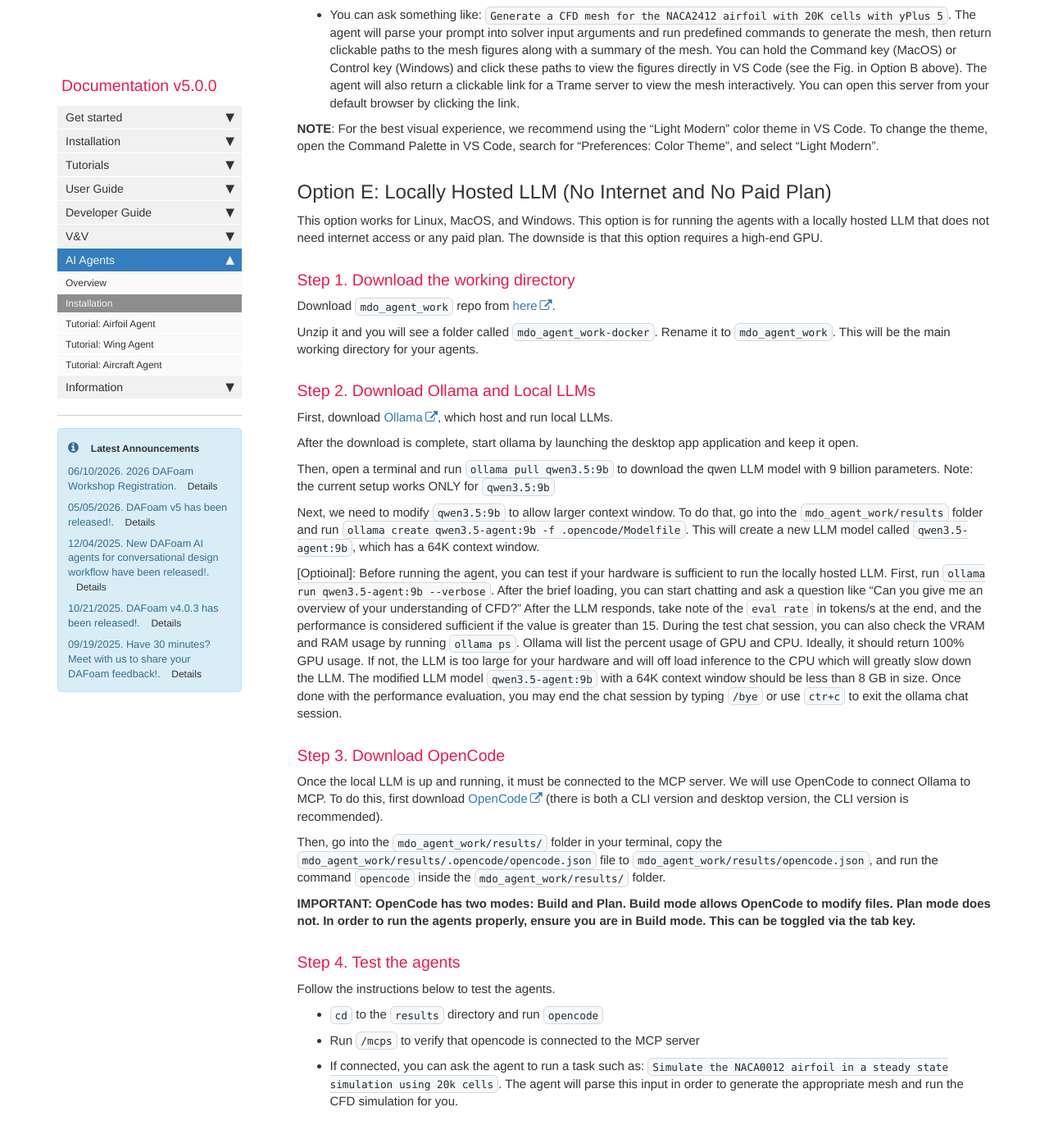
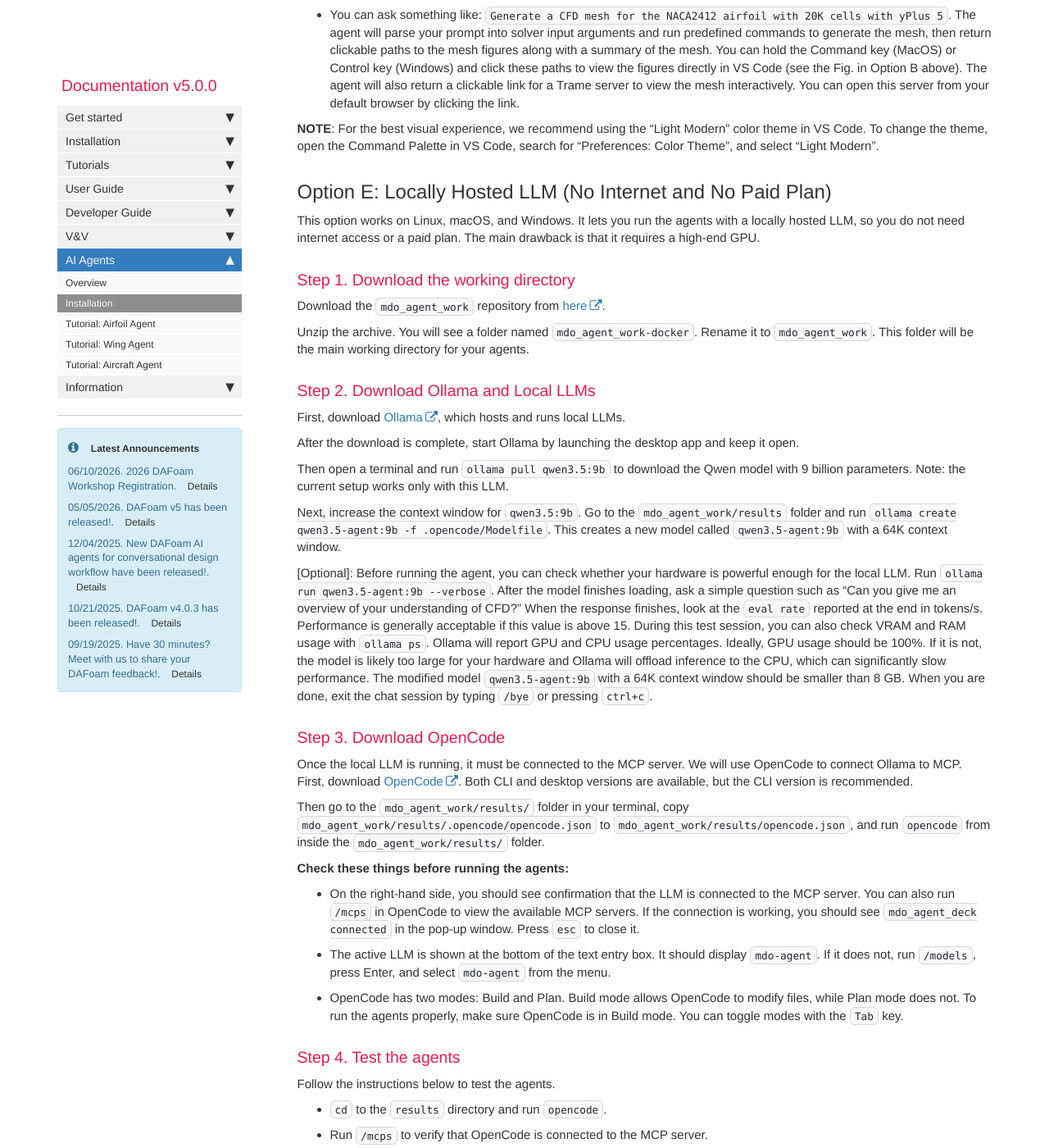
Before and after one commit to DAFoam/DAFoam.github.io, a Jekyll site: the page built from pages/mydoc/mydoc_ai_agent_installation.md, in a window 1280 px wide and 1400 px high, scrolled down 8535 px. Shown: the whole window at 82% size. Built offline with Jekyll 4.4.1, drawn with Linux system fonts in a browser that asks for light colours; comment, search, counter and statistics services are not loaded; some of the changed text lies outside the part shown.

Commit message:
content update

```diff
--- a/pages/mydoc/mydoc_ai_agent_installation.md
+++ b/pages/mydoc/mydoc_ai_agent_installation.md
@@ -324,41 +324,43 @@ agent --yolo
 
 ## Option E: Locally Hosted LLM (No Internet and No Paid Plan)
 
-This option works for Linux, MacOS, and Windows. This option is for running the agents with a locally hosted LLM that does not need internet access or any paid plan. The downside is that this option requires a high-end GPU.
+This option works on Linux, macOS, and Windows. It lets you run the agents with a locally hosted LLM, so you do not need internet access or a paid plan. The main drawback is that it requires a high-end GPU.
 
 ### Step 1. Download the working directory
 
-Download `mdo_agent_work` repo from [here](https://github.com/DAFoam/mdo_agent_work/archive/refs/heads/docker.zip).
+Download the `mdo_agent_work` repository from [here](https://github.com/DAFoam/mdo_agent_work/archive/refs/heads/docker.zip).
 
-Unzip it and you will see a folder called `mdo_agent_work-docker`. Rename it to `mdo_agent_work`. This will be the main working directory for your agents.
+Unzip the archive. You will see a folder named `mdo_agent_work-docker`. Rename it to `mdo_agent_work`. This folder will be the main working directory for your agents.
 
 ### Step 2. Download Ollama and Local LLMs
 
-First, download [Ollama](https://ollama.com/download), which host and run local LLMs.
+First, download [Ollama](https://ollama.com/download), which hosts and runs local LLMs.
 
-After the download is complete, start ollama by launching the desktop app application and keep it open.
+After the download is complete, start Ollama by launching the desktop app and keep it open.
 
-Then, open a terminal and run `ollama pull qwen3.5:9b` to download the qwen LLM model with 9 billion parameters. Note: the current setup works ONLY for `qwen3.5:9b`
+Then open a terminal and run `ollama pull qwen3.5:9b` to download the Qwen model with 9 billion parameters. Note: the current setup works only with this LLM.
 
-Next, we need to modify `qwen3.5:9b` to allow larger context window. To do that, go into the `mdo_agent_work/results` folder and run `ollama create qwen3.5-agent:9b -f .opencode/Modelfile`. This will create a new LLM model called `qwen3.5-agent:9b`, which has a 64K context window.
+Next, increase the context window for `qwen3.5:9b`. Go to the `mdo_agent_work/results` folder and run `ollama create qwen3.5-agent:9b -f .opencode/Modelfile`. This creates a new model called `qwen3.5-agent:9b` with a 64K context window.
 
-[Optioinal]: Before running the agent, you can test if your hardware is sufficient to run the locally hosted LLM. First, run `ollama run qwen3.5-agent:9b --verbose`. After the brief loading, you can start chatting and ask a question like "Can you give me an overview of your understanding of CFD?" After the LLM responds, take note of the `eval rate` in tokens/s at the end, and the performance is considered sufficient if the value is greater than 15. During the test chat session, you can also check the VRAM and RAM usage by running `ollama ps`. Ollama will list the percent usage of GPU and CPU. Ideally, it should return 100% GPU usage. If not, the LLM is too large for your hardware and will off load inference to the CPU which will greatly slow down the LLM. The modified LLM model `qwen3.5-agent:9b` with a 64K context window should be less than 8 GB in size. Once done with the performance evaluation, you may end the chat session by typing `/bye` or use `ctr+c` to exit the ollama chat session.
+[Optional]: Before running the agent, you can check whether your hardware is powerful enough for the local LLM. Run `ollama run qwen3.5-agent:9b --verbose`. After the model finishes loading, ask a simple question such as "Can you give me an overview of your understanding of CFD?" When the response finishes, look at the `eval rate` reported at the end in tokens/s. Performance is generally acceptable if this value is above 15. During this test session, you can also check VRAM and RAM usage with `ollama ps`. Ollama will report GPU and CPU usage percentages. Ideally, GPU usage should be 100%. If it is not, the model is likely too large for your hardware and Ollama will offload inference to the CPU, which can significantly slow performance. The modified model `qwen3.5-agent:9b` with a 64K context window should be smaller than 8 GB. When you are done, exit the chat session by typing `/bye` or pressing `ctrl+c`.
 
 ### Step 3. Download OpenCode
 
-Once the local LLM is up and running, it must be connected to the MCP server. We will use OpenCode to connect Ollama to MCP. To do this, first download [OpenCode](https://opencode.ai/download) (there is both a CLI version and desktop version, the CLI version is recommended).
+Once the local LLM is running, it must be connected to the MCP server. We will use OpenCode to connect Ollama to MCP. First, download [OpenCode](https://opencode.ai/download). Both CLI and desktop versions are available, but the CLI version is recommended.
 
-Then, go into the `mdo_agent_work/results/` folder in your terminal, copy the `mdo_agent_work/results/.opencode/opencode.json` file to `mdo_agent_work/results/opencode.json`, and run the command `opencode` inside the `mdo_agent_work/results/` folder.
+Then go to the `mdo_agent_work/results/` folder in your terminal, copy `mdo_agent_work/results/.opencode/opencode.json` to `mdo_agent_work/results/opencode.json`, and run `opencode` from inside the `mdo_agent_work/results/` folder.
 
-[Checks]: You will see on the right hand side a verification that the LLM is connected to the MCP server. Additionally, you can run `/mcps` in OpenCode to view the available MCP servers. If you are connected, you should see `mdo_agent_deck connected` in the pop-up window. Hit `esc` to close this window. The LLM you are using is listed at the bottom of the text entry box. It should say `mdo-agent`. If this is not the case, run `/models` in the text entry box and hit enter. Select `mdo-agent` from the menu.
+**Check these things before running the agents:**
 
-**IMPORTANT: OpenCode has two modes: Build and Plan. Build mode allows OpenCode to modify files. Plan mode does not. In order to run the agents properly, ensure you are in Build mode. This can be toggled via the tab key.**
+- On the right-hand side, you should see confirmation that the LLM is connected to the MCP server. You can also run `/mcps` in OpenCode to view the available MCP servers. If the connection is working, you should see `mdo_agent_deck connected` in the pop-up window. Press `esc` to close it.
+- The active LLM is shown at the bottom of the text entry box. It should display `mdo-agent`. If it does not, run `/models`, press Enter, and select `mdo-agent` from the menu.
+- OpenCode has two modes: Build and Plan. Build mode allows OpenCode to modify files, while Plan mode does not. To run the agents properly, make sure OpenCode is in Build mode. You can toggle modes with the `Tab` key.
 
 ### Step 4. Test the agents
 Follow the instructions below to test the agents.
 
-- `cd` to the `results` directory and run `opencode`
-- Run `/mcps` to verify that opencode is connected to the MCP server
-- If connected, you can ask the agent to run a task such as: `Simulate the NACA0012 airfoil in a steady state simulation using 20k cells`. The agent will parse this input in order to generate the appropriate mesh and run the CFD simulation for you.
+- `cd` to the `results` directory and run `opencode`.
+- Run `/mcps` to verify that OpenCode is connected to the MCP server.
+- If connected, ask the agent to run a task such as `Simulate the NACA0012 airfoil in a steady state simulation using 20k cells`. The agent will parse your request, generate the appropriate mesh, and run the CFD simulation for you.
 
 {% include links.html %}
```
